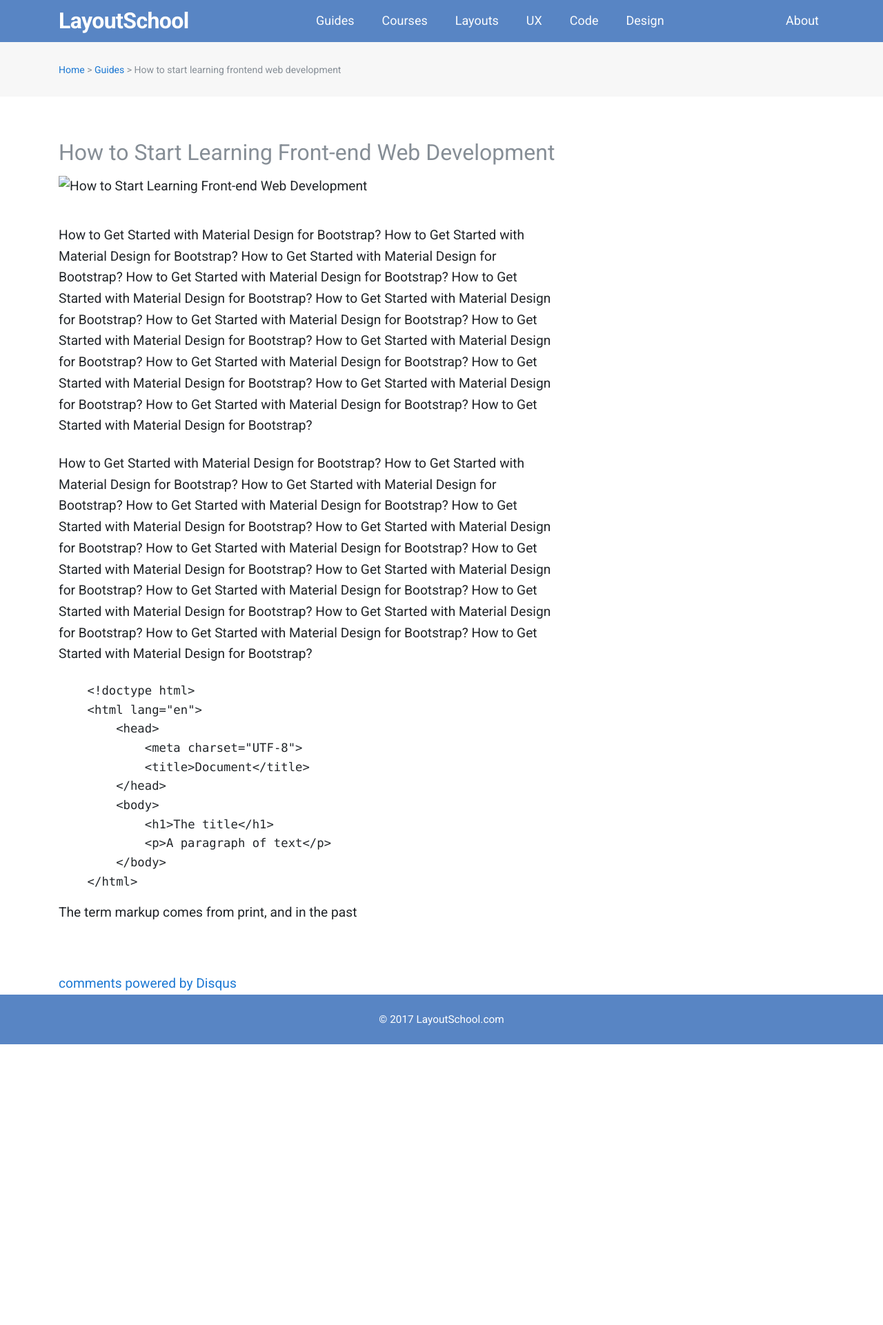
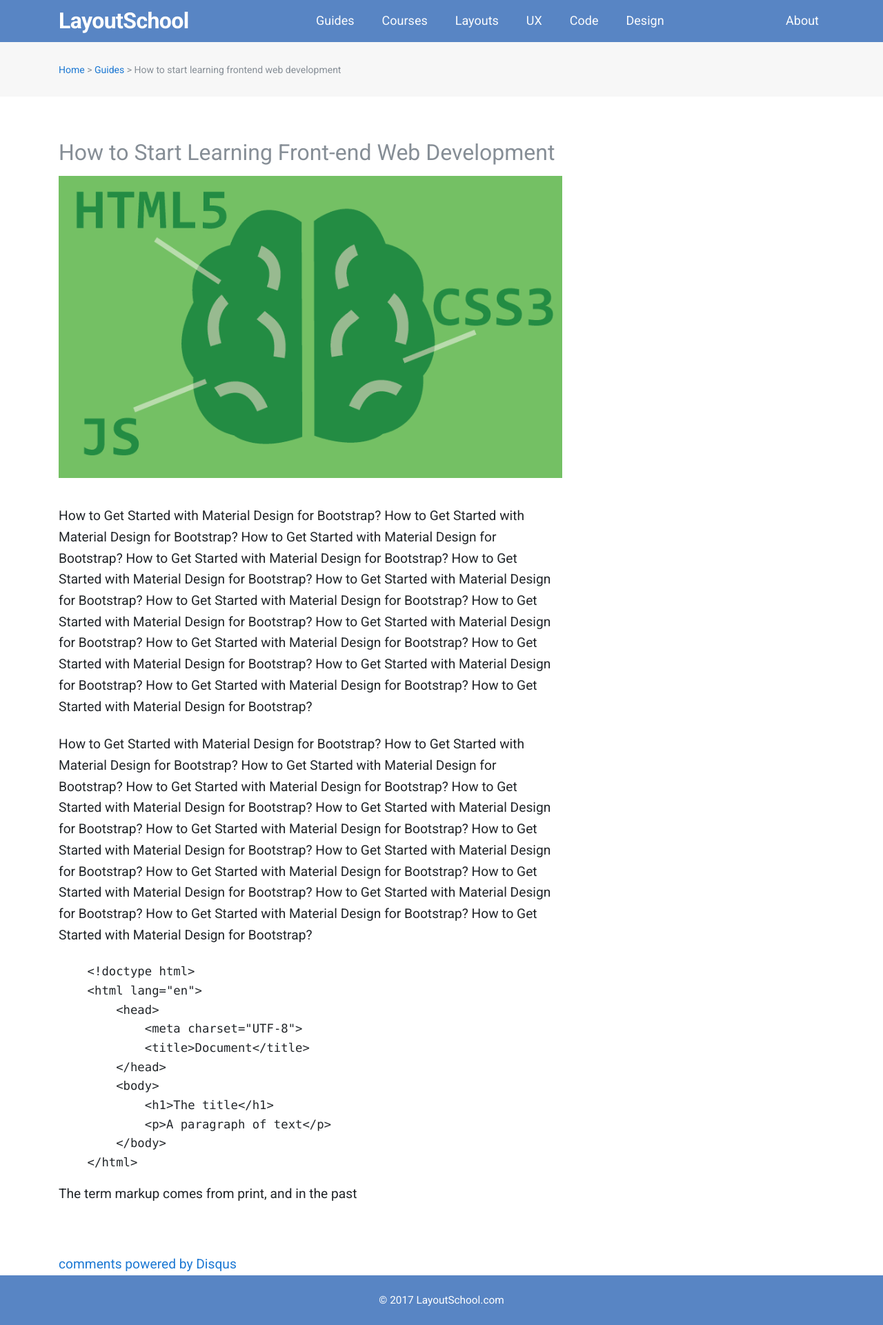
Before and after one commit to LayoutSchool/whatever2, a Jekyll site: the page built from _posts/2017-10-30-how-to-start-learning-frontend-web-development.html, in a window 1280 px wide. Shown: the whole page at 69% size. Built offline with Jekyll 4.4.1, drawn with Linux system fonts in a browser that asks for light colours; nearby versions of some CDN libraries; library files that are not in the unit come from our copies; comment, search, counter and statistics services are not loaded; before the commit the page ends 1514 px from its top, so only the background shows below that.

Commit message:
Update img folder path

```diff
--- a/_posts/2017-10-30-how-to-start-learning-frontend-web-development.html
+++ b/_posts/2017-10-30-how-to-start-learning-frontend-web-development.html
@@ -4,7 +4,7 @@ title:  "How to Start Learning Front-end Web Development"
 date:   2017-10-30 07:58:40 +0200
 categories: ['guides']
 comments: true
-image: /img/2017/08/22/how-to-start-learning-frontend-web-development.png
+image: /img/2017/10/30/how-to-start-learning-frontend-web-development.png
 excerpt_separator: <!--more-->
 show: true
 ---
```
